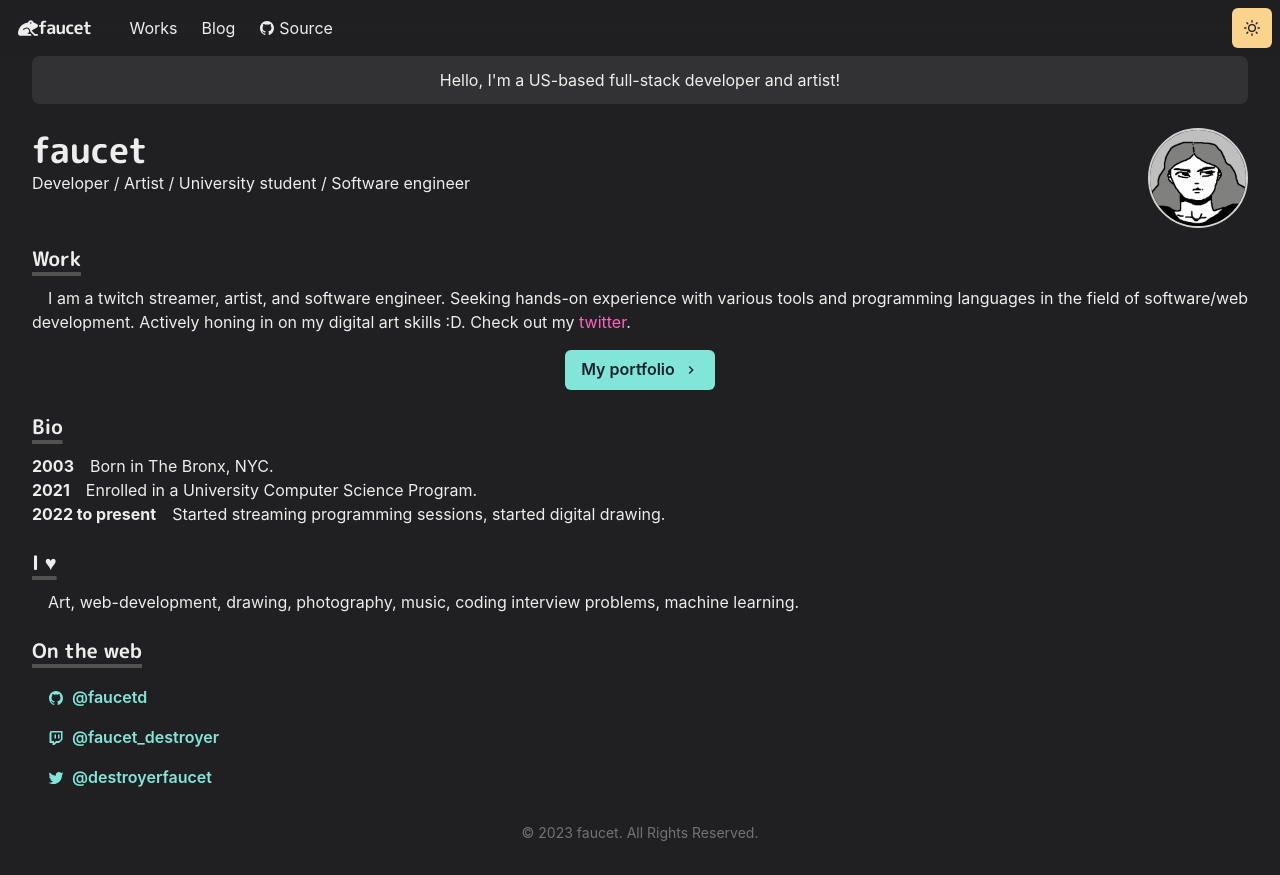
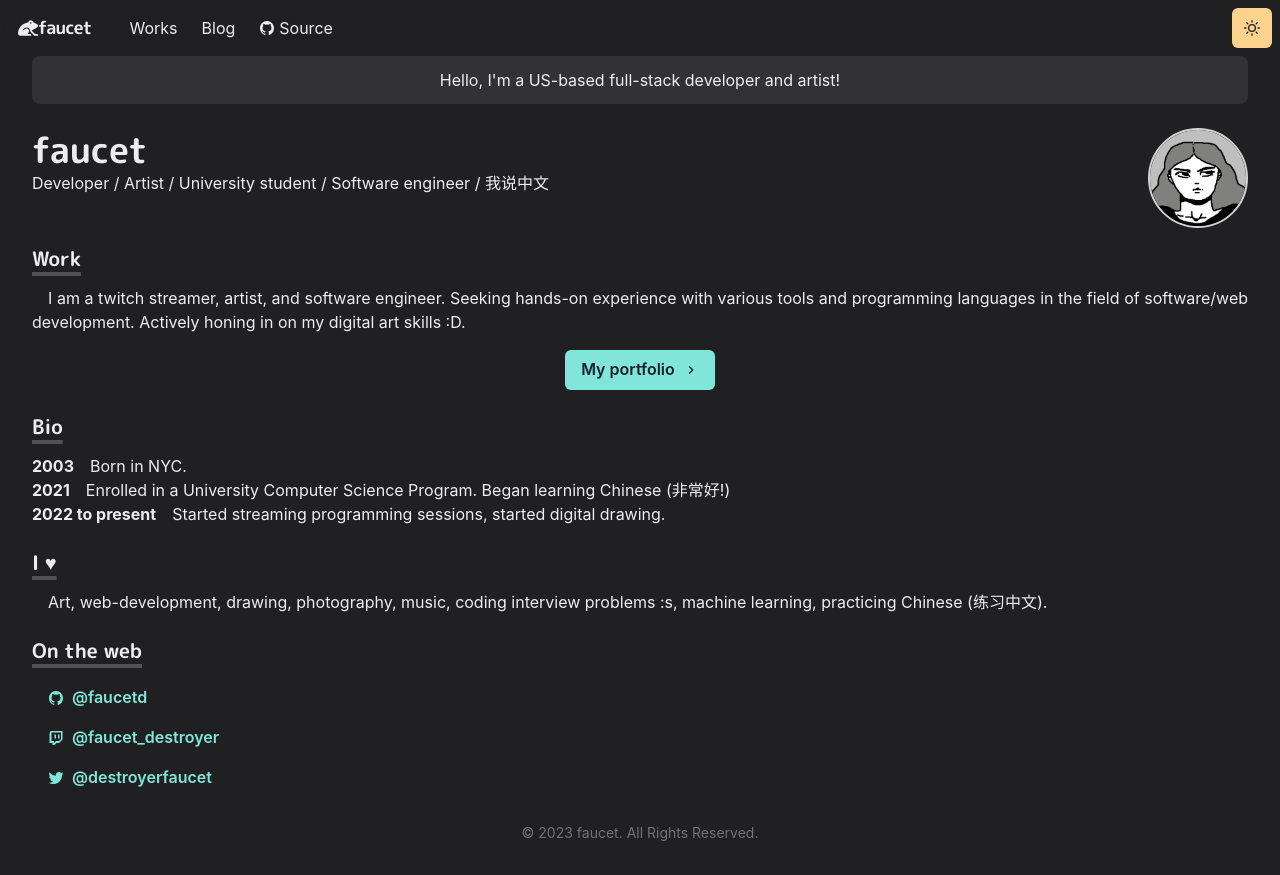
Before and after one commit to faucetd/faucet-homepage, a Next.js app: page / in a window 1280 px wide. Built offline with nearby package versions, Linux system fonts and the light colour scheme.

Commit message:
updated main page

```diff
--- a/pages/index.js
+++ b/pages/index.js
@@ -17,7 +17,7 @@ const Page = () => {
                 <Heading as="h2" variant="page-title">
                     faucet
                 </Heading>
-                    <p>Developer / Artist / University student / Software engineer</p>
+                    <p>Developer / Artist / University student / Software engineer / 我说中文</p>
                 </Box>
                <Box flexShrink={0} mt={{base: 4, md: 0}} ml={{md: 6}} align="center">
                 <Image borderColor="whiteAlpha.800"
@@ -35,7 +35,7 @@ const Page = () => {
                 Work
             </Heading>
             <Paragraph>
-I am a twitch streamer, artist, and software engineer. Seeking hands-on experience with various tools and programming languages in the field of software/web development. Actively honing in on my digital art skills :D. Check out my{' '} <NextLink href="https://twitter.com/destroyerfaucet"><Link>twitter</Link></NextLink>.</Paragraph>
+I am a twitch streamer, artist, and software engineer. Seeking hands-on experience with various tools and programming languages in the field of software/web development. Actively honing in on my digital art skills :D.</Paragraph>
 <Box align="center" my={4}><NextLink href="/works">
     <Button rightIcon={<ChevronRightIcon />} colorScheme="teal">My portfolio</Button></NextLink></Box>
         </Section>
@@ -45,10 +45,10 @@ I am a twitch streamer, artist, and software engineer. Seeking hands-on experien
                 Bio
             </Heading>
             <BioSection>
-                <BioYear>2003</BioYear>Born in The Bronx, NYC.
+                <BioYear>2003</BioYear>Born in NYC.
             </BioSection>
             <BioSection>
-            <BioYear>2021</BioYear>Enrolled in a University Computer Science Program.
+            <BioYear>2021</BioYear>Enrolled in a University Computer Science Program. Began learning Chinese (非常好!)
             </BioSection>
             <BioSection>
             <BioYear>2022 to present</BioYear>Started streaming programming sessions, started digital drawing.
@@ -59,7 +59,7 @@ I am a twitch streamer, artist, and software engineer. Seeking hands-on experien
         <Heading as="h3" variant="section-title" mb={4}>
                 I ♥
             </Heading>
-            <Paragraph>Art, web-development, drawing, photography, music, coding interview problems, machine learning.</Paragraph>
+            <Paragraph>Art, web-development, drawing, photography, music, coding interview problems :s, machine learning, practicing Chinese (练习中文).</Paragraph>
         </Section>
 
         <Section delay={0.3}>
```
